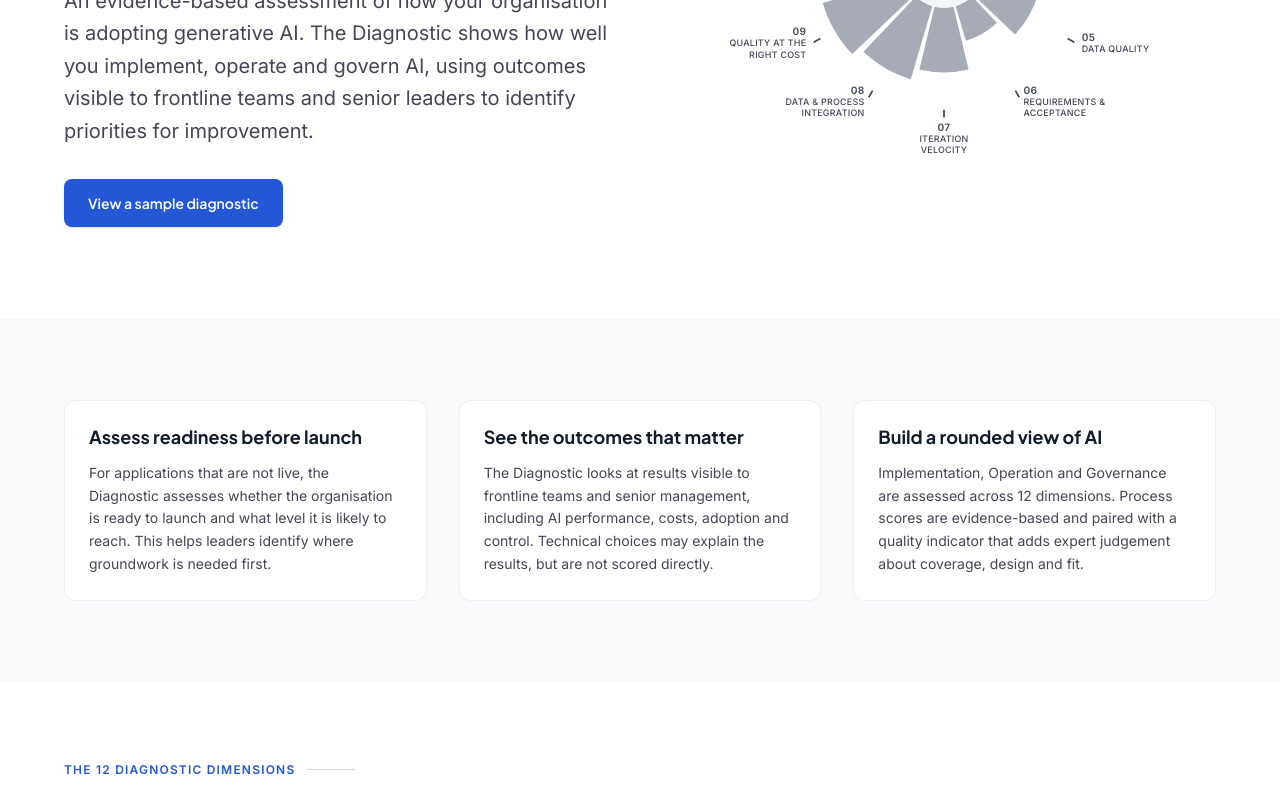
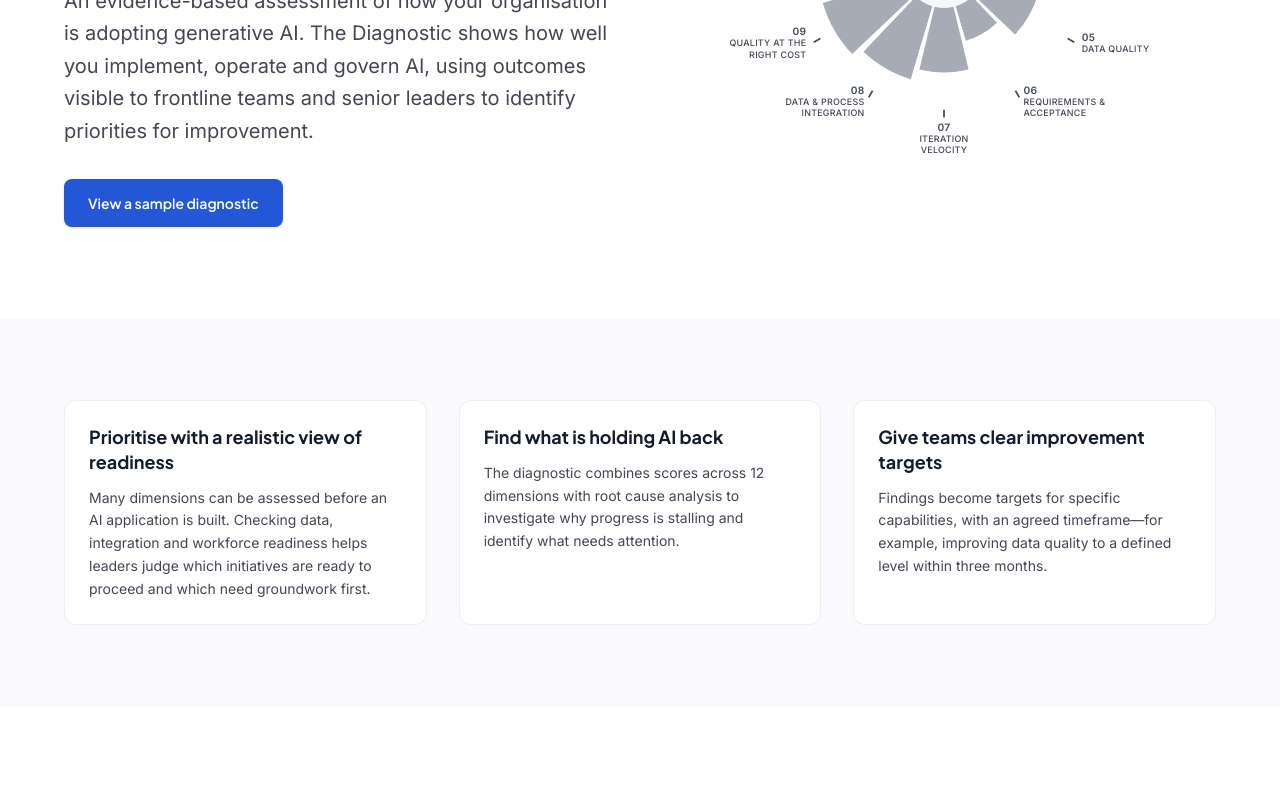
Before and after one commit to signalaibpi/signal-website, a Next.js app: page /business-ai-dashboard in a window 1280 px wide. Shown: the part 441-1228 px from the top of the page. Built offline with nearby package versions, Linux system fonts and the light colour scheme.

Commit message:
Restore diagnostic explanation cards

```diff
--- a/components/ai-progress-review/WhyItApplies.tsx
+++ b/components/ai-progress-review/WhyItApplies.tsx
@@ -1,15 +1,15 @@
 const PANELS = [
   {
-    title: "Assess readiness before launch",
-    body: "For applications that are not live, the Diagnostic assesses whether the organisation is ready to launch and what level it is likely to reach. This helps leaders identify where groundwork is needed first.",
+    title: "Prioritise with a realistic view of readiness",
+    body: "Many dimensions can be assessed before an AI application is built. Checking data, integration and workforce readiness helps leaders judge which initiatives are ready to proceed and which need groundwork first.",
   },
   {
-    title: "See the outcomes that matter",
-    body: "The Diagnostic looks at results visible to frontline teams and senior management, including AI performance, costs, adoption and control. Technical choices may explain the results, but are not scored directly.",
+    title: "Find what is holding AI back",
+    body: "The diagnostic combines scores across 12 dimensions with root cause analysis to investigate why progress is stalling and identify what needs attention.",
   },
   {
-    title: "Build a rounded view of AI",
-    body: "Implementation, Operation and Governance are assessed across 12 dimensions. Process scores are evidence-based and paired with a quality indicator that adds expert judgement about coverage, design and fit.",
+    title: "Give teams clear improvement targets",
+    body: "Findings become targets for specific capabilities, with an agreed timeframe—for example, improving data quality to a defined level within three months.",
   },
 ];
 
```
Also changed, not shown: 1 other file (tests, documents, lock files or other folders).
